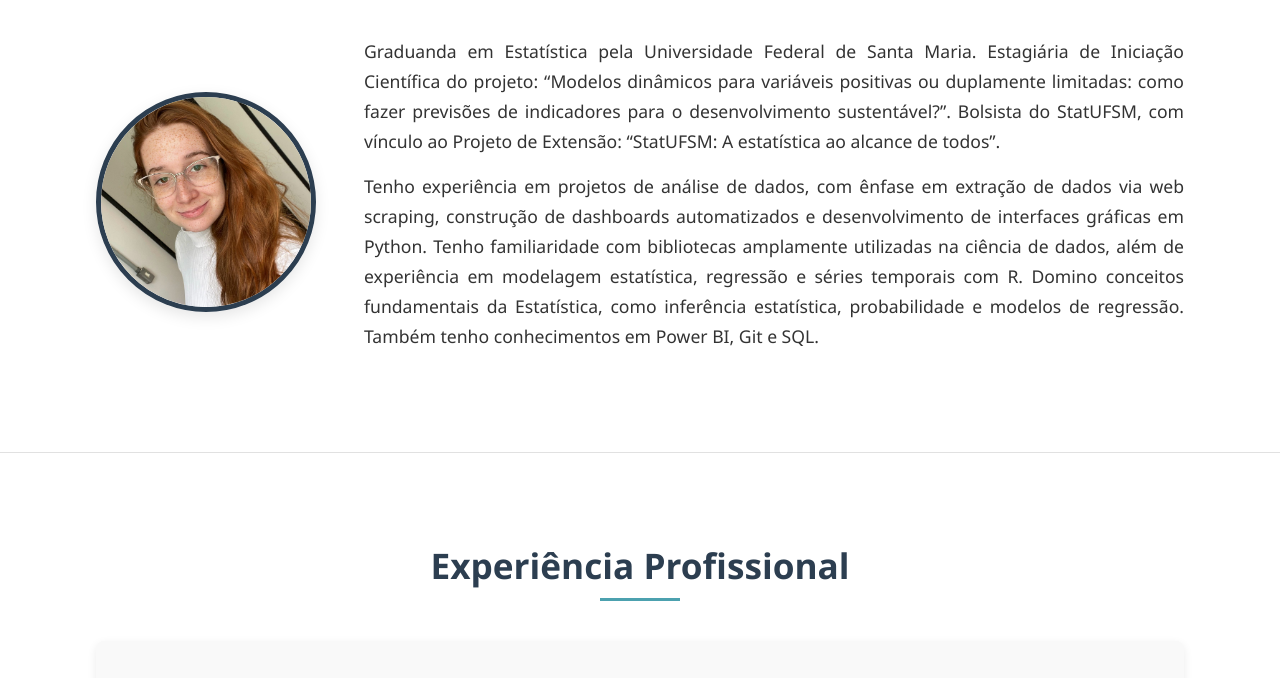
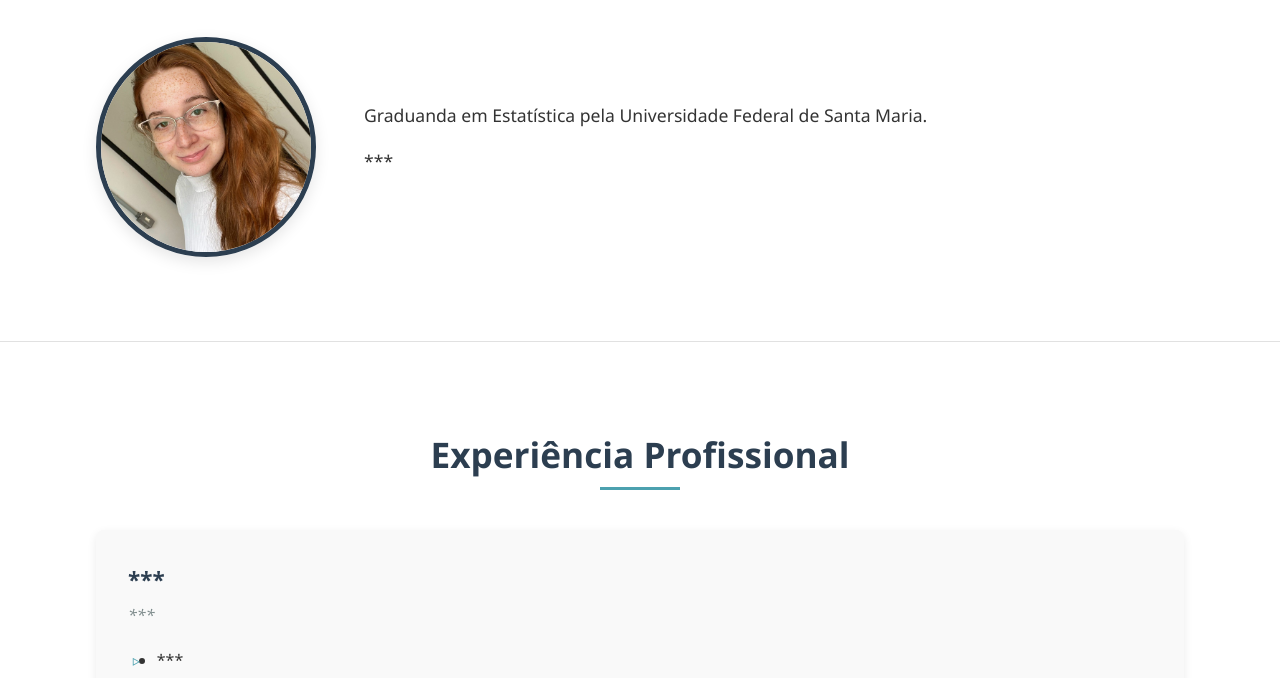
Before and after one commit to Anacarla2204/Anacarla2204.github.io, a plain HTML site: page index.html in a window 1280 px wide. Shown: the part 458-1136 px from the top of the page. Drawn offline with Linux system fonts and the light colour scheme.

Commit message:
Update index.html

```diff
--- a/index.html
+++ b/index.html
@@ -3,7 +3,7 @@
 <head>
     <meta charset="UTF-8">
     <meta name="viewport" content="width=device-width, initial-scale=1.0">
-    <title>Beatriz Woos Buffon - Portfólio</title>
+    <title>Ana Carla de Araujo</title>
     <link rel="stylesheet" href="css/style.css">
     <link rel="stylesheet" href="https://cdnjs.cloudflare.com/ajax/libs/font-awesome/6.0.0-beta3/css/all.min.css">
     <meta name="description" content="Portfólio profissional de [Seu Nome], mostrando experiência, projetos e habilidades">
@@ -12,7 +12,7 @@
     <header>
         <div class="container">
             <h1>Beatriz Woos Buffon</h1>
-            <p>Graduanda em Estatística | Cientista de Dados | R | Python | SQL | ML </p>
+            <p>Graduanda em Estatística  </p>
         </div>
     </header>
 
@@ -34,17 +34,8 @@
                 <div class="sobre-content">
                     <img src="img/profile.jpg" alt="Sua Foto" class="profile-img">
                     <div class="sobre-texto">
-                        <p class="justificado"> Graduanda em Estatística pela Universidade Federal de Santa Maria.
-                            Estagiária de Iniciação Científica do projeto: “Modelos dinâmicos para variáveis positivas
-                            ou duplamente limitadas: como fazer previsões de indicadores para o desenvolvimento sustentável?”.
-                            Bolsista do StatUFSM, com vínculo ao Projeto de Extensão: “StatUFSM: A estatística ao alcance de todos”.
-                            </p>
-                        <p class="justificado"> Tenho experiência em projetos de análise de dados, com ênfase em extração de dados via web scraping,
-                            construção de dashboards automatizados e desenvolvimento de interfaces gráficas em Python.
-                            Tenho familiaridade com bibliotecas amplamente utilizadas na ciência de dados,
-                            além de experiência em modelagem estatística, regressão e séries temporais com R.
-                            Domino conceitos fundamentais da Estatística, como inferência estatística, probabilidade
-                            e modelos de regressão. Também tenho conhecimentos em Power BI, Git e SQL.</p>
+                        <p class="justificado"> Graduanda em Estatística pela Universidade Federal de Santa Maria. </p>
+                        <p class="justificado"> ***</p>
                     </div>
                 </div>
             </div>
@@ -55,10 +46,10 @@
                 <h2>Experiência Profissional</h2>
 
                 <div class="experiencia-item">
-                    <h3>Analista de Dados e Segurança da Informação | LGPD</h3>
-                    <h4>eGestor | nov 2022 - set 2023</h4>
+                    <h3>***</h3>
+                    <h4>***</h4>
                     <ul>
-                        <li class="justificado">Análise e interpretação dos dados para impulsionar decisões estratégicas de negócios e fornecer insights valiosos à empresa. Construção de indicadores e dashboards com Python e Looker Studio.</li>
+                        <li class="justificado">***</li>
                         <li class="justificado">Resolução de problemas em conjunto a Lei Geral de Proteção de Dados (LGPD), Análise de dados, geração de relatórios e Dashboards interativos com Python para o acompanhamento dos dados da empresa.</li>
                     </ul>
                 </div>
```
